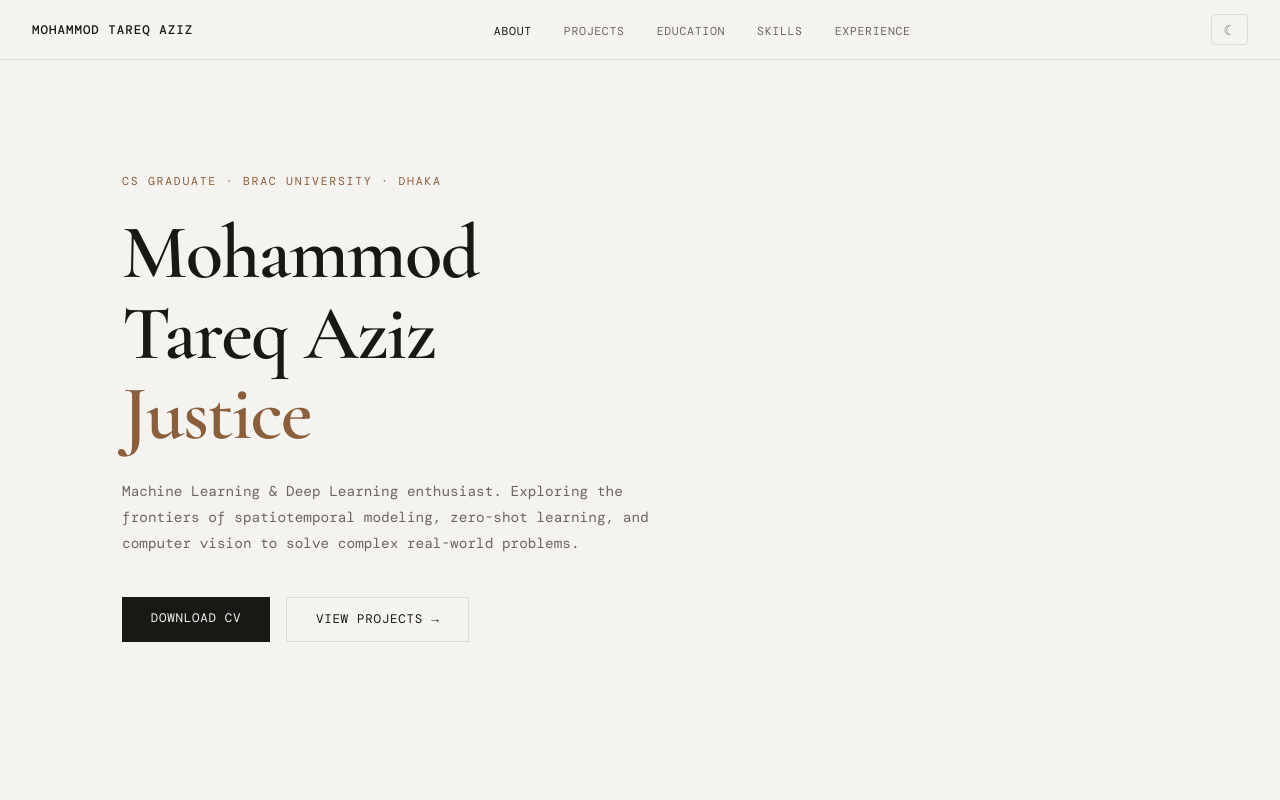
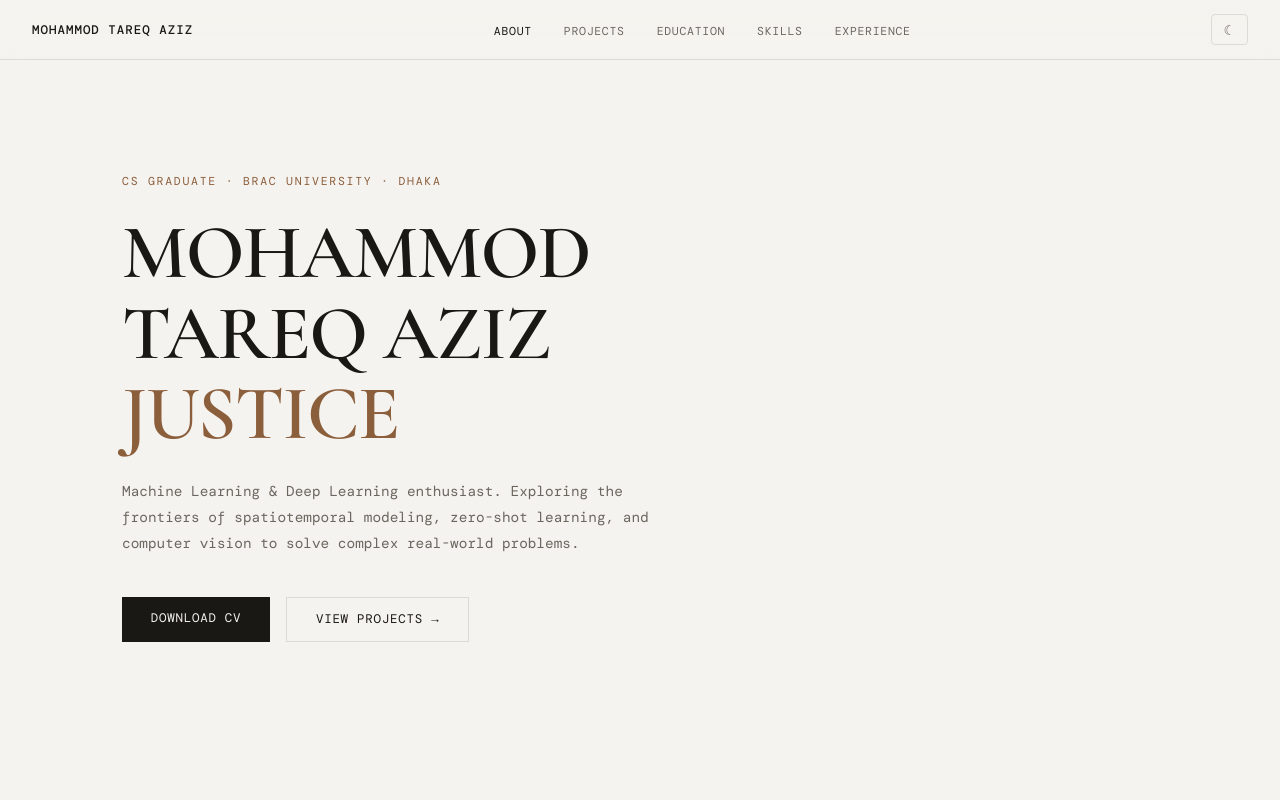
Before and after one commit to tareqaziz825/tareqaziz825, a Next.js app in the folder portfolio/: page / in a window 1280 px wide. Shown: the top 800 px of the page. Built offline with nearby package versions, Linux system fonts and the light colour scheme; a web font is replaced by a local one.

Commit message:
Update index.js

```diff
--- a/portfolio/pages/index.js
+++ b/portfolio/pages/index.js
@@ -13,7 +13,11 @@ export default function Home() {
       {/* Hero */}
       <section style={{ minHeight: '100vh', display: 'flex', flexDirection: 'column', justifyContent: 'center', padding: '80px 2rem 4rem', maxWidth: '1100px', margin: '0 auto' }}>
         <div className="hero-eyebrow">CS Graduate · BRAC University · Dhaka</div>
-        <h1 style={{ fontFamily: "'Cormorant Garamond', serif", fontSize: 'clamp(2.8rem, 6vw, 5.5rem)', lineHeight: 1.05, letterSpacing: '-0.02em', marginBottom: '1.5rem' }}>
+        {/* <h1 style={{ fontFamily: "'DM Serif Display', serif", fontSize: 'clamp(2.8rem, 6vw, 5.5rem)', lineHeight: 1.05, letterSpacing: '-0.02em', marginBottom: '1.5rem' }}>
+          Mohammod<br />
+          Tareq Aziz<br />
+          <em style={{ color: 'var(--accent2)', fontStyle: 'normal' }}>Justice</em> */}
+        <h1 style={{ fontFamily: "'Cormorant Garamond', serif", fontSize: 'clamp(2.8rem, 6vw, 5.5rem)', lineHeight: 1.05, letterSpacing: '-0.02em', marginBottom: '1.5rem', textTransform: 'uppercase' }}>
           Mohammod<br />
           Tareq Aziz<br />
           <em style={{ color: 'var(--accent2)', fontStyle: 'normal' }}>Justice</em>
```
